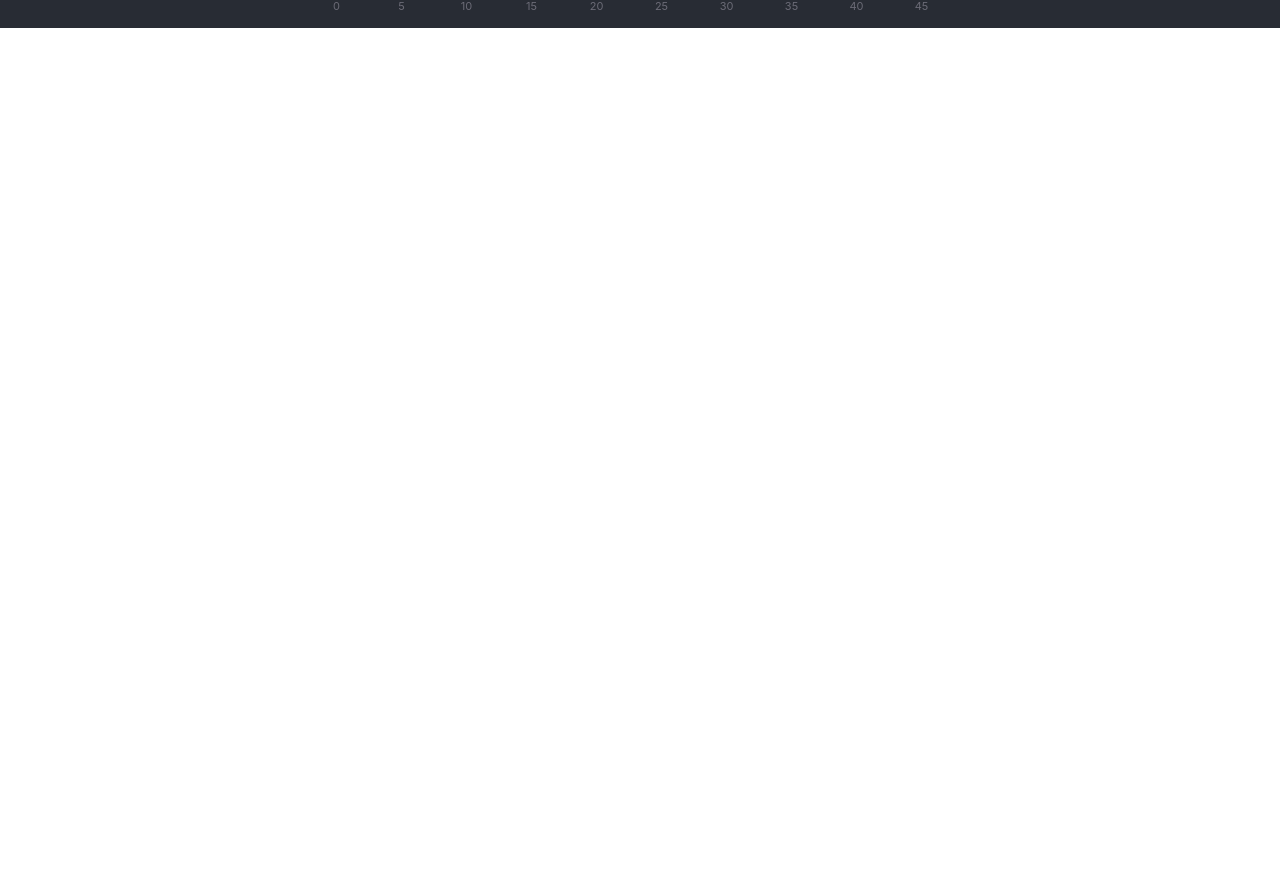
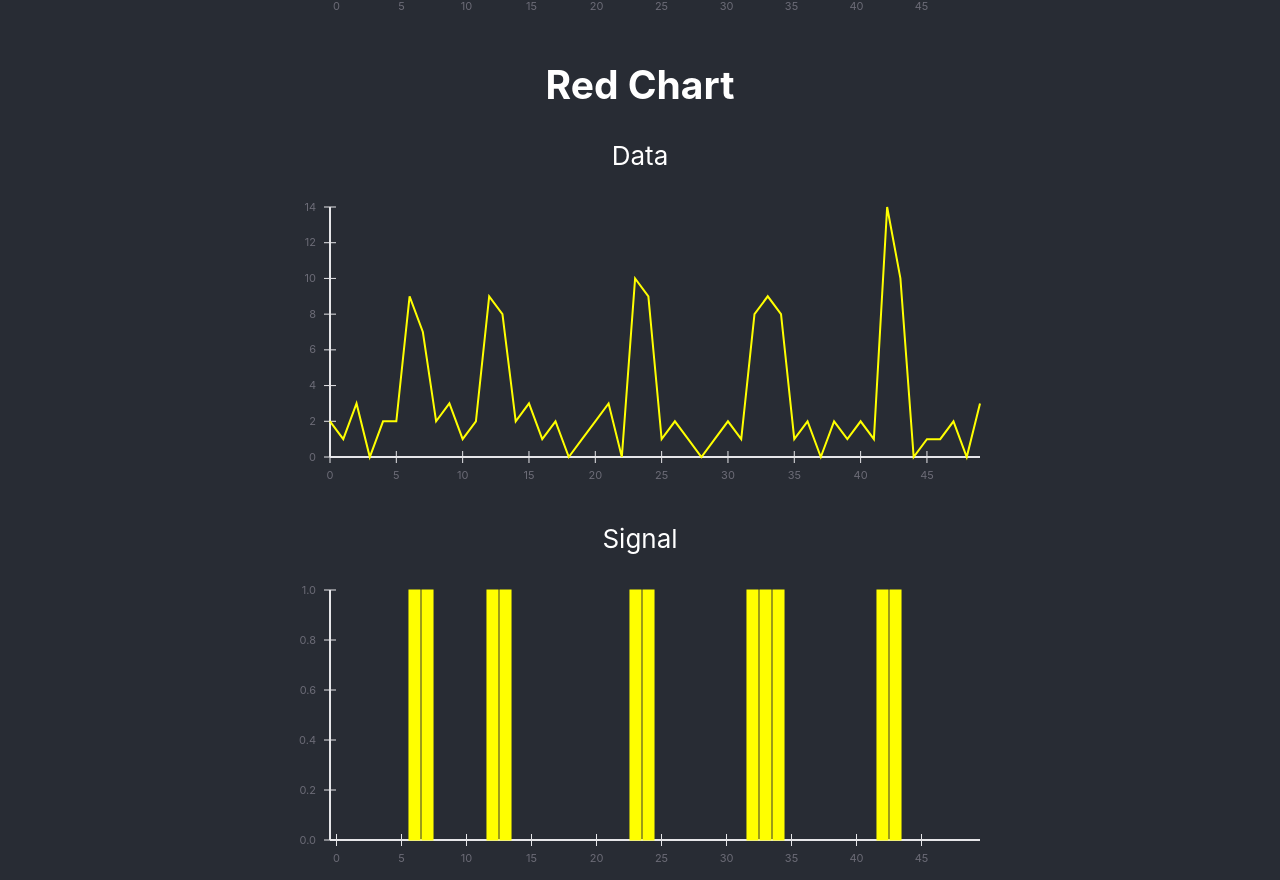
Before and after one commit to bruhu/labforward-challenge, a React (Create React App) app: page / in a window 1280 px wide. Shown: the part 1675-2555 px from the top of the page. Before the commit the page ends 1703 px from the top, so only its background shows below. Built offline with nearby package versions, Linux system fonts and the light colour scheme.

Commit message:
yellow world

```diff
--- a/src/App.js
+++ b/src/App.js
@@ -2,6 +2,7 @@ import React from "react";
 import "./App.css";
 import BlueChart from "./components/BlueChart";
 import RedChart from "./components/RedChart";
+import YellowChart from "./components/YellowChart";
 
 function App() {
   return (
@@ -9,6 +10,7 @@ function App() {
       {/* your code will go here */}
       <BlueChart />
       <RedChart />
+      <YellowChart />
     </div>
   );
 }
--- a/src/components/YellowChart.js
+++ b/src/components/YellowChart.js
@@ -2,25 +2,24 @@ import React, { Component } from "react";
 import "../../node_modules/react-vis/dist/style.css";
 import { XYPlot, LineSeries, XAxis, YAxis, VerticalBarSeries } from "react-vis";
 
-class RedChart extends Component {
+class YellowChart extends Component {
   render() {
     // prettier-ignore
     const dataImports = [
       {
-        title: "red chart",
-    data: [0,2,1,2,3,10,12,1,1,2,3,0,1,2,1,2,7,6,9,1,2,0,1,2,1,2,1,3,0,2,3,1,1,2,3,10,9,12,0,2,3,1,2,0,1,7,11,0,1,2],
-    signal:[0,0,0,0,0,1,1,0,0,0,0,0,0,0,0,0,1,1,1,0,0,0,0,0,0,0,0,0,0,0,0,0,0,0,0,1,1,1,0,0,0,0,0,0,0,1,1,0,0,0]
-  }
+        title: "yellow chart",
+    data: [2,1,3,0,2,2,9,7,2,3,1,2,9,8,2,3,1,2,0,1,2,3,0,10,9,1,2,1,0,1,2,1,8,9,8,1,2,0,2,1,2,1,14,10,0,1,1,2,0,3],
+    signal:[0,0,0,0,0,0,1,1,0,0,0,0,1,1,0,0,0,0,0,0,0,0,0,1,1,0,0,0,0,0,0,0,1,1,1,0,0,0,0,0,0,0,1,1,0,0,0,0,0,0]}
     ];
 
     console.log(dataImports[0].data);
 
     return (
-      <div className="redchart-container">
+      <div className="yellowchart-container">
         <h2>Red Chart</h2>
         <div className="line-chart">
           <p>Data</p>
-          <XYPlot height={300} width={700} stroke="red">
+          <XYPlot height={300} width={700} stroke="yellow">
             <XAxis />
             <YAxis />
             <LineSeries
@@ -32,7 +31,7 @@ class RedChart extends Component {
         </div>
         <div className="bar-chart">
           <p>Signal</p>
-          <XYPlot height={300} width={700} color="red">
+          <XYPlot height={300} width={700} color="yellow">
             <XAxis />
             <YAxis />
             <VerticalBarSeries
@@ -47,4 +46,4 @@ class RedChart extends Component {
   }
 }
 
-export default RedChart;
+export default YellowChart;
```
